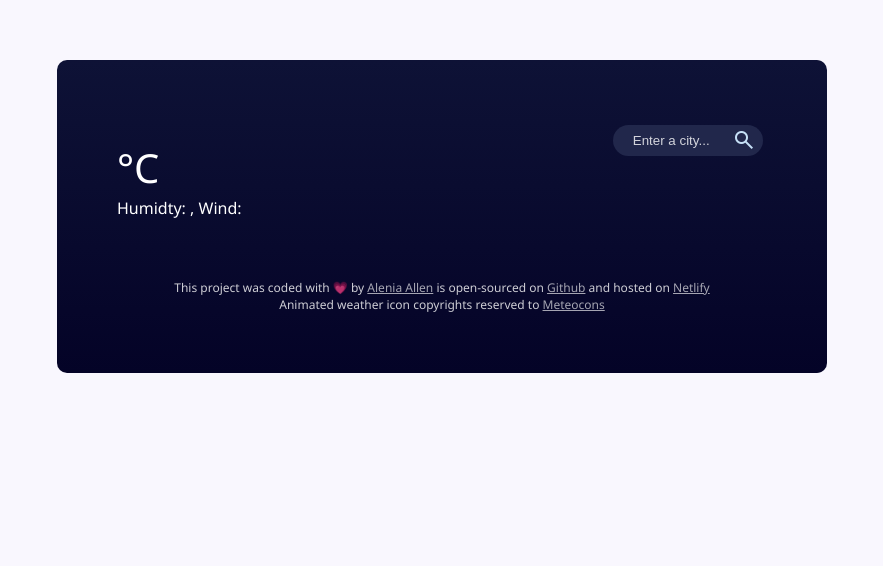
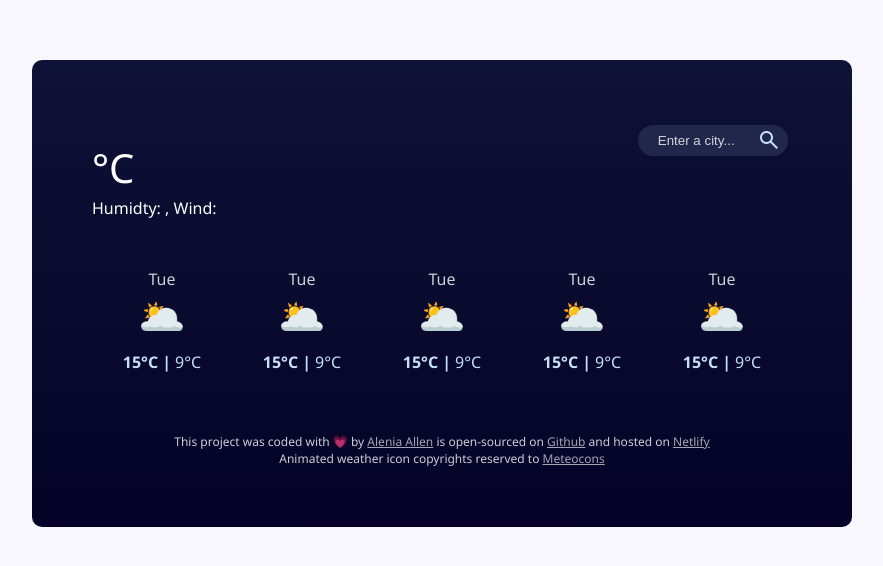
Before and after one commit to Alenia24/Weather-App, a plain HTML site: page index.html in a window 1280 px wide. Shown: the whole page, without its empty margins (198-1081 px from the left). Drawn offline with nearby package versions, Linux system fonts and the light colour scheme; no server answers.

Commit message:
Added html and css for forecast

```diff
--- a/index.html
+++ b/index.html
@@ -52,7 +52,59 @@
               </div>
           </div>
         </div>
+        <div class="weather-forecast">
+          <div class="weather-forecast-day">
+            <div class="weather-forecast-date">Tue</div>
+            <div class="weather-forecast-icon">🌥️</div>
+            <div class="weather-forecast-temperatures">
+              <div class="weather-forecast-temperature">
+                <strong>15°C |</strong>
+              </div>
+              <div class="weather-forecast-temperature">9°C</div>
+            </div>
+          </div>
+          <div class="weather-forecast-day">
+            <div class="weather-forecast-date">Tue</div>
+            <div class="weather-forecast-icon">🌥️</div>
+            <div class="weather-forecast-temperatures">
+              <div class="weather-forecast-temperature">
+                <strong>15°C |</strong>
+              </div>
+              <div class="weather-forecast-temperature">9°C</div>
+            </div>
+          </div>
+          <div class="weather-forecast-day">
+            <div class="weather-forecast-date">Tue</div>
+            <div class="weather-forecast-icon">🌥️</div>
+            <div class="weather-forecast-temperatures">
+              <div class="weather-forecast-temperature">
+                <strong>15°C |</strong>
+              </div>
+              <div class="weather-forecast-temperature">9°C</div>
+            </div>
+          </div><div class="weather-forecast-day">
+            <div class="weather-forecast-date">Tue</div>
+            <div class="weather-forecast-icon">🌥️</div>
+            <div class="weather-forecast-temperatures">
+              <div class="weather-forecast-temperature">
+                <strong>15°C |</strong>
+              </div>
+              <div class="weather-forecast-temperature">9°C</div>
+            </div>
+          </div><div class="weather-forecast-day">
+            <div class="weather-forecast-date">Tue</div>
+            <div class="weather-forecast-icon">🌥️</div>
+            <div class="weather-forecast-temperatures">
+              <div class="weather-forecast-temperature">
+                <strong>15°C |</strong>
+              </div>
+              <div class="weather-forecast-temperature">9°C</div>
+            </div>
+          </div>
+        </div>
+
       </main>
+
       <footer>
         This project was coded with 💗 by
         <a href="https://github.com/Alenia24" target="_blank">Alenia Allen</a>
--- a/src/index.css
+++ b/src/index.css
@@ -11,7 +11,7 @@ a {
 
 .weather-app {
   background: linear-gradient(#0e1236, #040327);
-  max-width: 650px;
+  max-width: 700px;
   margin: 60px auto;
   padding: 60px;
   border-radius: 10px;
@@ -113,6 +113,36 @@ main {
   height: 180px;
 }
 
+.weather-forecast {
+  display: flex;
+  justify-content: space-around;
+  margin-top: 50px;
+}
+
+.weather-forecast-date {
+  text-align: center;
+  font-size: 16px;
+  line-height: 20px;
+  opacity: 0.8;
+}
+
+.weather-forecast-icon {
+  font-size: 38px;
+  text-align: center;
+}
+
+.weather-forecast-temperatures {
+  text-align: center;
+  color: #c6e0f7;
+  margin-top: 10px;
+  display: flex;
+  justify-content: center;
+}
+
+.weather-forecast-temperature {
+  padding: 0 2px;
+}
+
 footer {
   font-size: 12px;
   text-align: center;
```
